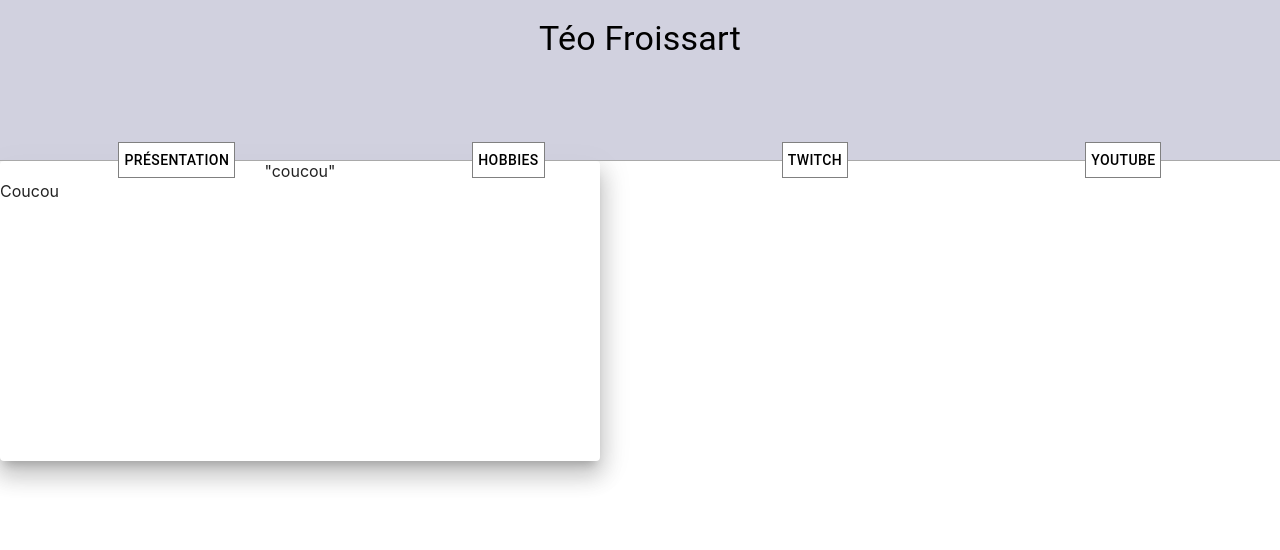
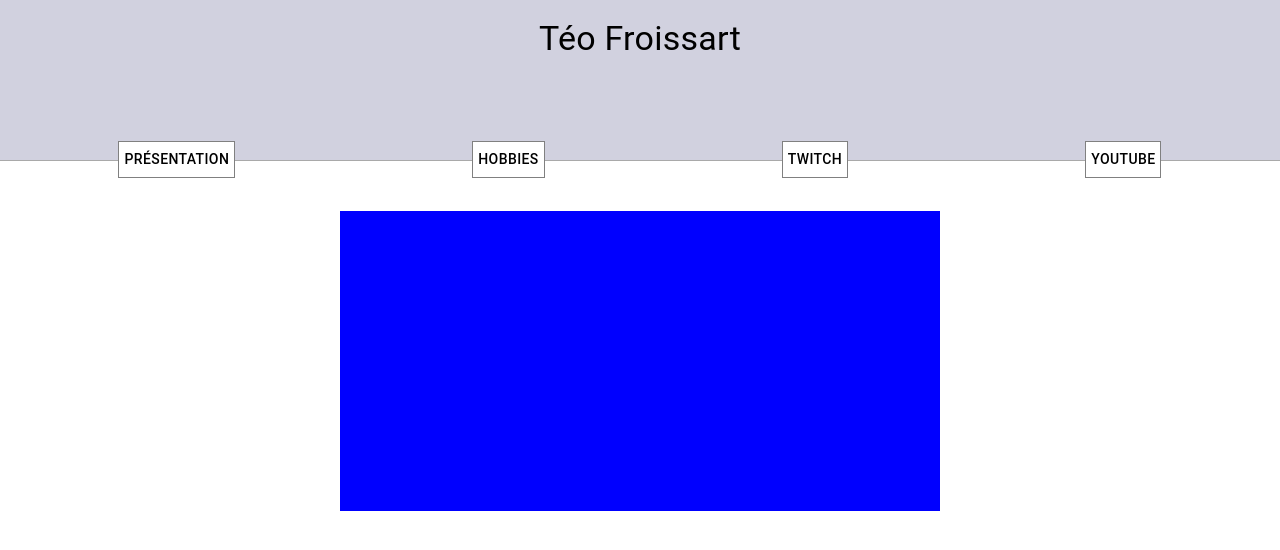
Before and after one commit to Arwcroc/site_moi, a React (Create React App) app in the folder frontend/: page / in a window 1280 px wide. Shown: the top 550 px of the page. Built offline with nearby package versions, Linux system fonts and the light colour scheme; no server answers.

Commit message:
add pics

```diff
--- a/frontend/src/components/BottomSection/BottomSection.jsx
+++ b/frontend/src/components/BottomSection/BottomSection.jsx
@@ -1,6 +1,7 @@
 import React from 'react';
 // import TwitchPage from './TwitchPage';
 import PresentationPage from './PresentationPage';
+import Box from '@mui/material/Box';
 
 
 const BottomSection = () => {
@@ -8,7 +9,14 @@ const BottomSection = () => {
 
 	return (
 		<>
+		<Box className="App__WebContainer__BottomSection__PresentationPage"
+			sx={{
+				width: "100%",
+				height: "80%",
+			}}
+		>
 			<PresentationPage/>
+		</Box>
 			{/* <HobbiesPage/> */}
 			{/* <TwitchPage/> */}
 			{/* <YoutubePage/> */}
--- a/frontend/src/components/BottomSection/PresentationPage.jsx
+++ b/frontend/src/components/BottomSection/PresentationPage.jsx
@@ -1,6 +1,6 @@
 import React from 'react';
 import { useState, useEffect } from 'react';
-import Paper from '@mui/material/Paper';
+import Avatar from '@mui/material/Avatar';
 import Box from '@mui/material/Box';
 // import Typography from '@mui/material/Typography';
 
@@ -19,20 +19,28 @@ const PresentationPage = () => {
 	}, [schoolData]);
 
 	return (
-		<Paper className="App__WebContainer__BottomSection__PresentationPage_CNI"
+		<Box className="App__WebContainer__BottomSection__PresentationPage__CNI"
 		elevation={15}
 		sx={{
 			width:"600px",
 			height:"300px",
 		}}
 		>
-			"coucou"
-			<Box className="App__WebContainer__BottomSection__PresentationPage_Pics">
-				Coucou
-			</Box>
-			{/* schoolData ?
-			<Typography variant="h5">{schoolData.User.Login}</Typography> */}
-		</Paper>
+		{
+			schoolData ? (
+			<div className="App__WebContainer__BottomSection__PresentationPage__Avatar">
+				<Avatar className="App__WebContainer__BottomSection__PresentationPage__Avatar__Pics"
+				sx={{ width: 100, height: 100 }}
+				src= {schoolData.User.image.versions.large}
+				>
+					H
+				</Avatar>
+			</div>
+			): (
+				<></>
+			)
+		}
+		</Box>
 	);
 }
 
--- a/frontend/src/index.css
+++ b/frontend/src/index.css
@@ -78,13 +78,31 @@ code {
 	border: 1px solid grey;
 }
 
-.App__WebContainer__BottomSection__PresentationPage_CNI {
+.App__WebContainer__BottomSection__PresentationPage {
+	display: flex;
+	flex-direction: row;
+	justify-content: center;
+	/* align-items: center; */
+	/* background-color: red; */
+}
+
+.App__WebContainer__BottomSection__PresentationPage__CNI {
 	display: flex;
 	flex-direction: column;
+	justify-content: center;
+	margin-top: 50px;
+	background-color: blue;
 
 }
 
-.App__WebContainer__BottomSection__PresentationPage_Pics {
+.App__WebContainer__BottomSection__PresentationPage__Avatar {
 	display: flex;
-	align-items: center;
+	flex-direction: column;
+	/* background-color: red; */
 }
+
+.App__WebContainer__BottomSection__PresentationPage__Avatar__Pics {
+	display: flex;
+	flex-direction: column;
+	padding: 10%;
+}
```
